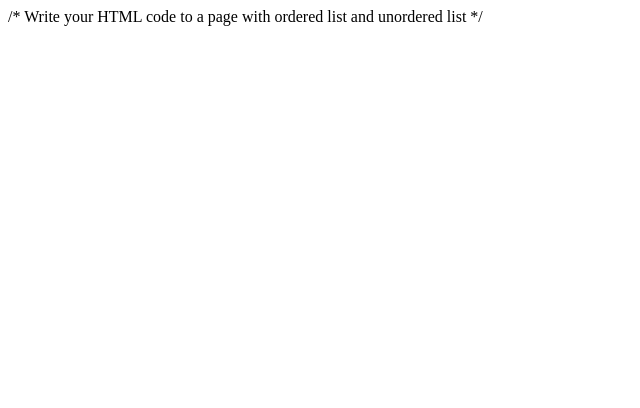
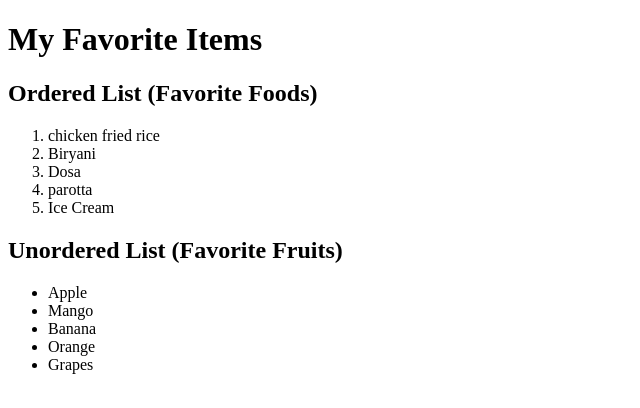
Before and after one commit to nm706454-del/Html.program-6, a website: page index.html in a window 1280 px wide. Shown: the whole page, without its empty margins (0-640 px from the left). Drawn offline with Linux system fonts and the light colour scheme.

Commit message:
Create index.html with favorite items lists
Added ordered and unordered lists for favorite foods and fruits.

```diff
--- a/index.html
+++ b/index.html
@@ -1,14 +1,61 @@
 <!DOCTYPE html>
+
 <html lang="en">
+
 <head>
-<meta charset="UTF-8">
-<meta name="viewport" content="width=device-width, initial-scale=1.0">
-<title>Ordered and Unordered List</title>
+
+    <meta charset="UTF-8">
+
+    <meta name="viewport" content="width=device-width, initial-scale=1.0">
+
+    <title>Favorite Foods and Fruits</title>
+
 </head>
 
 <body>
 
-/* Write your HTML code to a page with ordered list and unordered list */
+
+
+    <h1>My Favorite Items</h1>
+
+
+
+    <h2>Ordered List (Favorite Foods)</h2>
+
+    <ol>
+
+        <li>chicken fried rice</li>
+
+        <li>Biryani</li>
+
+        <li>Dosa</li>
+
+        <li>parotta</li>
+
+        <li>Ice Cream</li>
+
+    </ol>
+
+
+
+    <h2>Unordered List (Favorite Fruits)</h2>
+
+    <ul>
+
+        <li>Apple</li>
+
+        <li>Mango</li>
+
+        <li>Banana</li>
+
+        <li>Orange</li>
+
+        <li>Grapes</li>
+
+    </ul>
+
+
 
 </body>
+
 </html>
```
